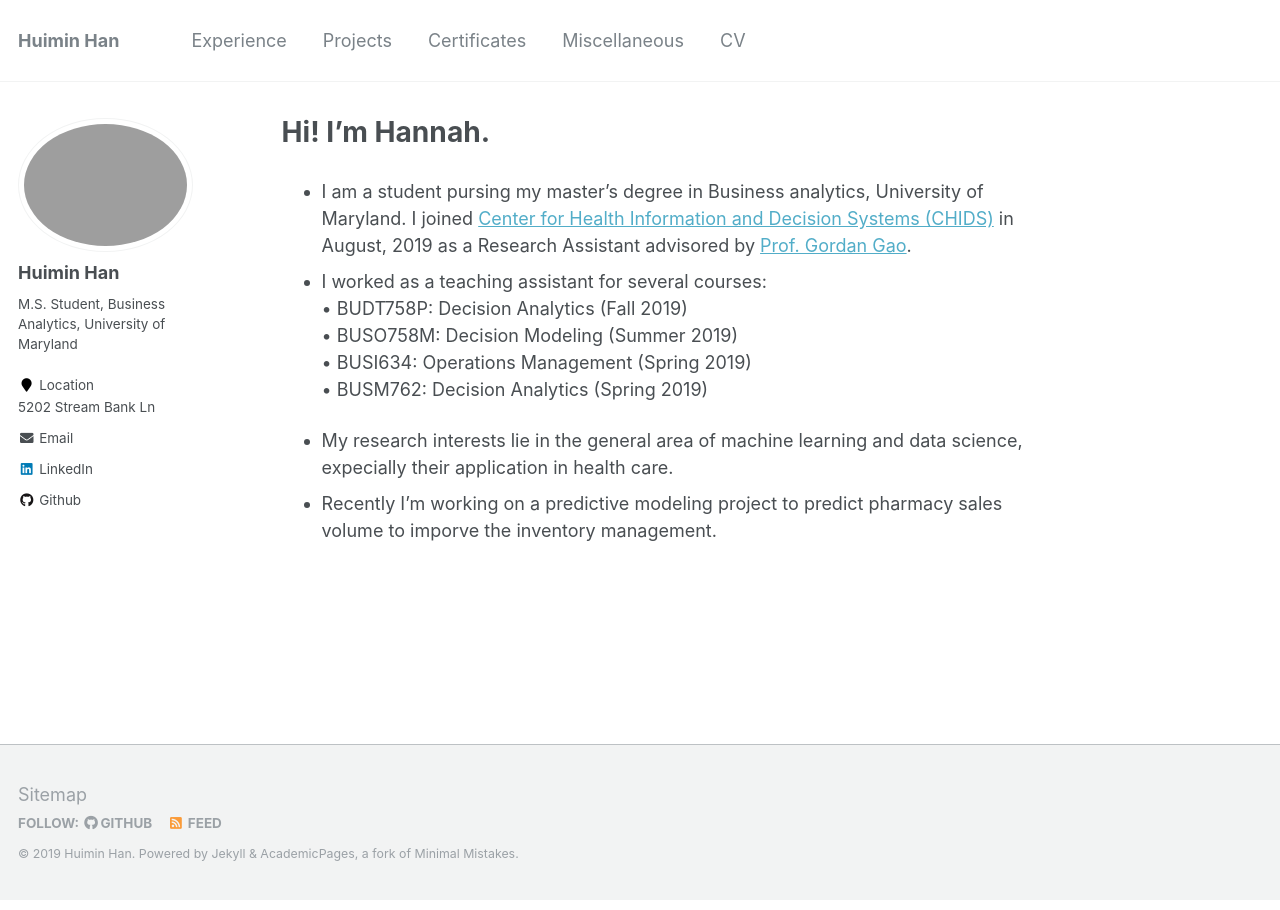
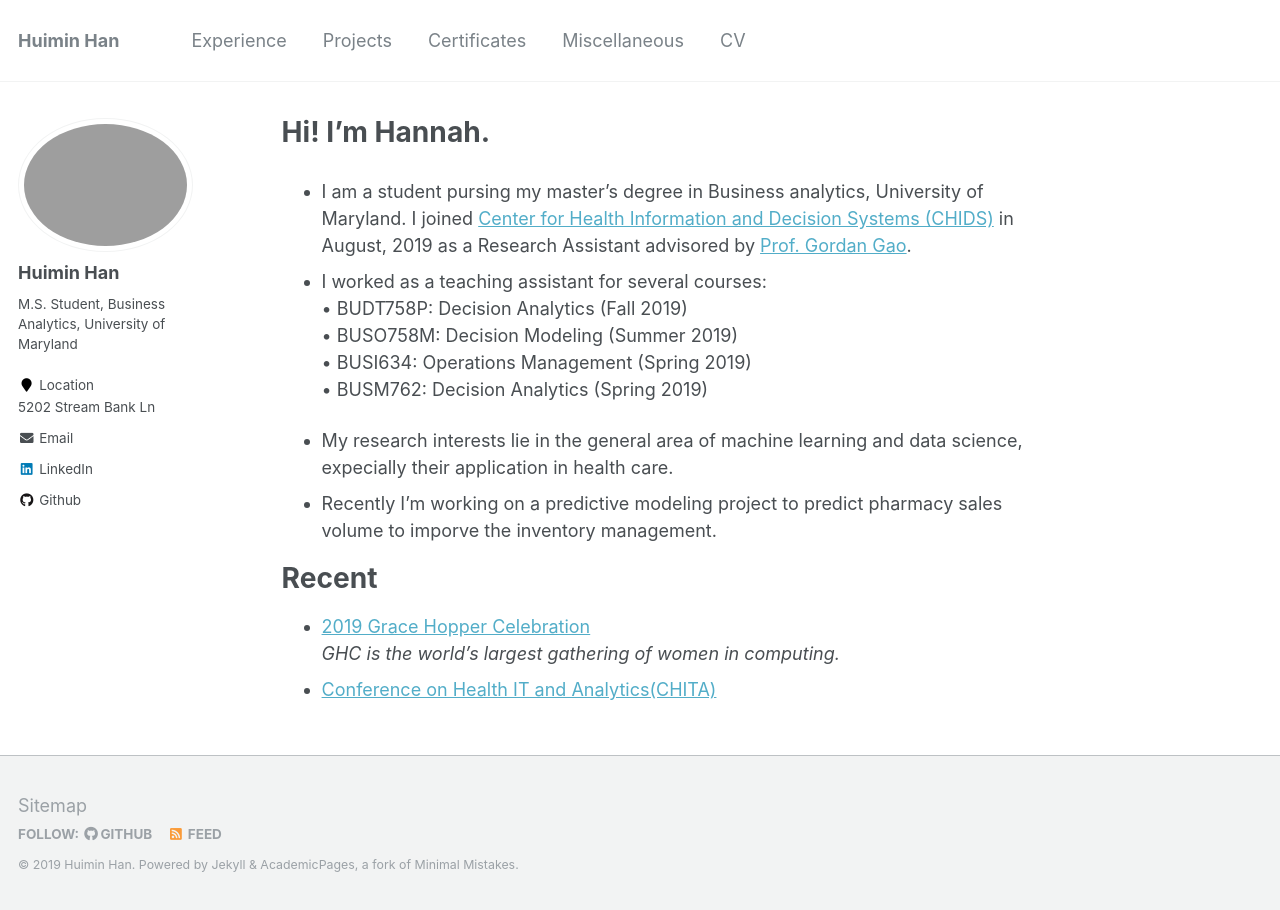
Before and after one commit to HannahHan3/HannahHan3.github.io, a Jekyll site: the page built from _pages/about.md, in a window 1280 px wide. Built offline with Jekyll 4.4.1, drawn with Linux system fonts in a browser that asks for light colours.

Commit message:
Update about.md

```diff
--- a/_pages/about.md
+++ b/_pages/about.md
@@ -18,3 +18,9 @@ redirect_from:
 
 * My research interests lie in the general area of machine learning and data science, expecially their application in health care.
 * Recently I'm working on a predictive modeling project to predict pharmacy sales volume to imporve the inventory management.
+
+
+# Recent
+* [2019 Grace Hopper Celebration](https://ghc.anitab.org/calendar/2019-grace-hopper-celebration/) <br />
+_GHC is the world’s largest gathering of women in computing._
+* [Conference on Health IT and Analytics(CHITA)](https://www.rhsmith.umd.edu/centers-excellence/center-health-information-decision-systems/initiatives-programs/chita)
```
